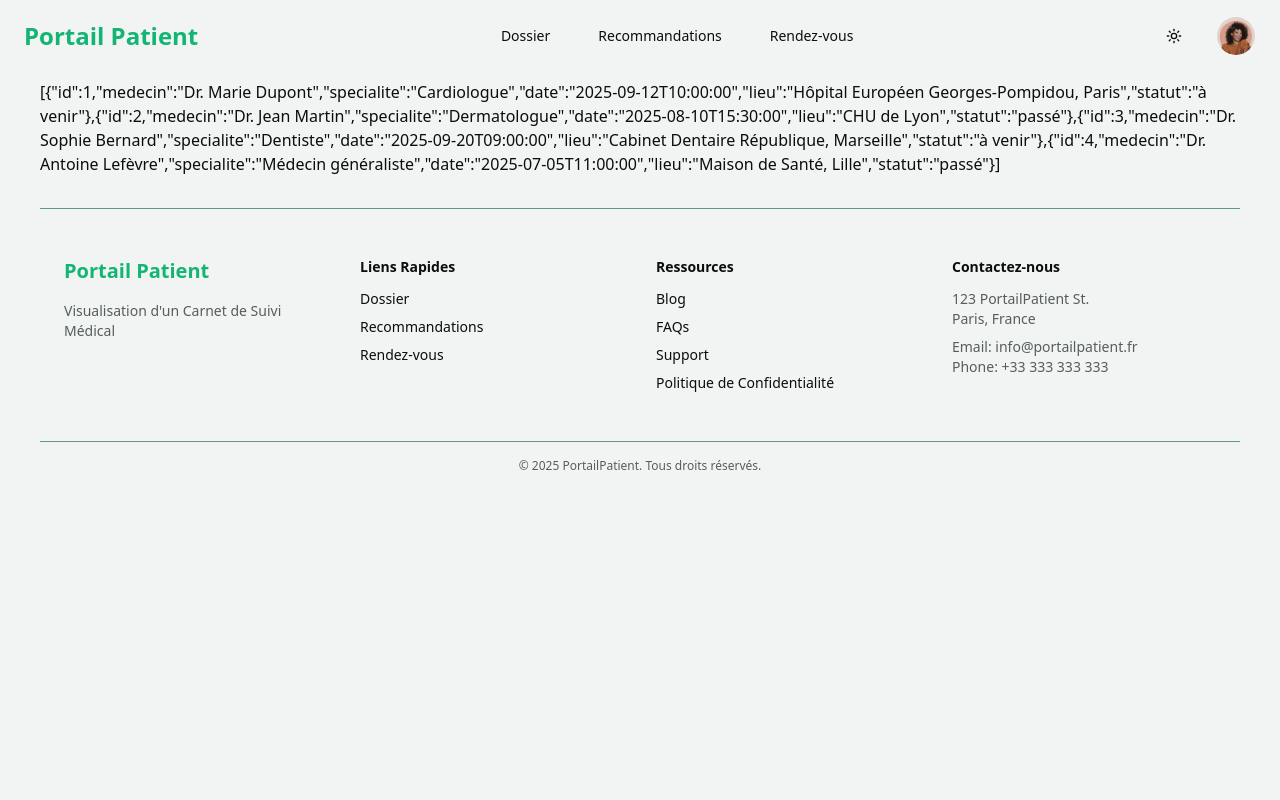
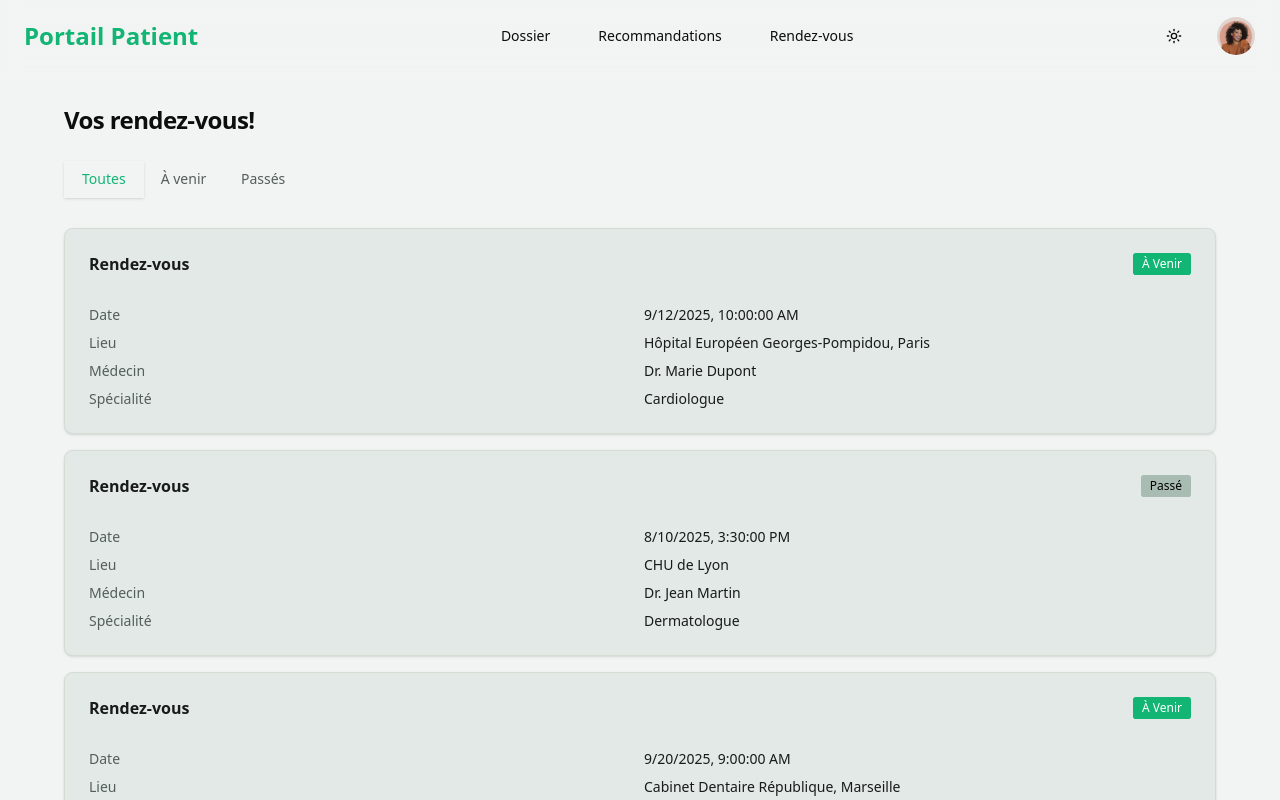
Before and after one commit to mounirmelzi/portail-patient, a Next.js app: page /rendez-vous in a window 1280 px wide. Shown: the top 800 px of the page. Built offline with nearby package versions, Linux system fonts and the light colour scheme.

Commit message:
finish the "rendez-vous" page

```diff
--- a/src/app/(routes)/rendez-vous/page.tsx
+++ b/src/app/(routes)/rendez-vous/page.tsx
@@ -1,8 +1,54 @@
 "use client";
 
+import { useState } from "react";
+import { Loader2 } from "lucide-react";
 import { useRendezvous } from "@/hooks/useRendezvous";
+import RendezvousCard from "@/components/RendezvousCard";
+import FilterTabs from "@/components/FilterTabs";
 
 export default function Rendezvous() {
-  const { data } = useRendezvous();
-  return <div>{JSON.stringify(data)}</div>;
+  const { data, loading, error } = useRendezvous();
+  const [statut, setStatut] = useState<string>("all");
+
+  if (loading) {
+    return (
+      <div className="flex justify-center items-center h-screen text-muted-foreground">
+        <Loader2 className="mr-2 h-6 w-6 animate-spin" />
+      </div>
+    );
+  }
+
+  if (error) {
+    return (
+      <div className="flex justify-center items-center h-screen text-destructive font-medium">
+        Erreur : {error}
+      </div>
+    );
+  }
+
+  if (!data || data.length === 0) {
+    return (
+      <div className="flex justify-center items-center h-screen text-muted-foreground">
+        Aucune rendez-vous disponible
+      </div>
+    );
+  }
+
+  return (
+    <main className="container mx-auto p-6 space-y-6">
+      <h1 className="text-2xl font-bold tracking-tight">Vos rendez-vous!</h1>
+
+      <FilterTabs
+        data={data}
+        query={statut}
+        setQuery={setStatut}
+        condition={(item) => item.statut === statut}
+        tabs={[
+          { value: "à venir", label: "À venir" },
+          { value: "passé", label: "Passés" },
+        ]}
+        render={(item) => <RendezvousCard key={item.id} rendezvous={item} />}
+      />
+    </main>
+  );
 }
```
